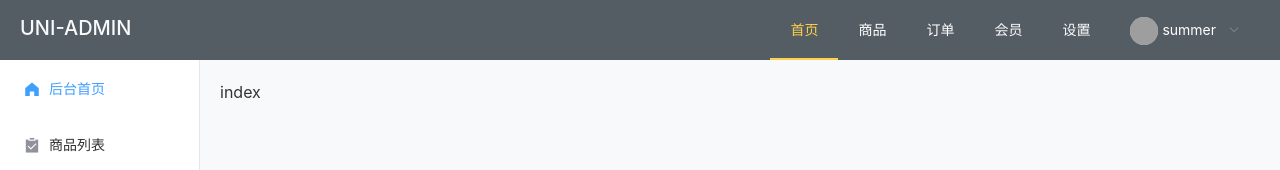
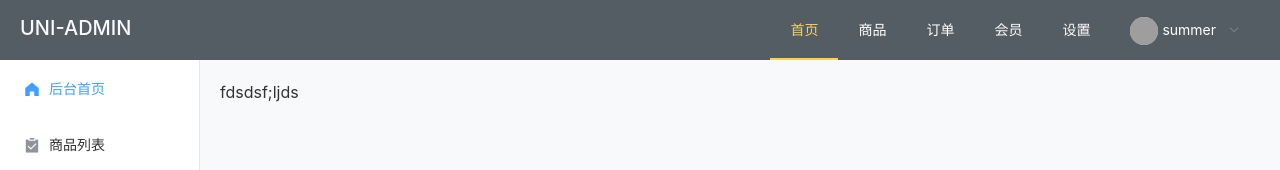
Before and after one commit to xuan-123/myBack-ststem, a Vue app: page /login#/index in a window 1280 px wide. Shown: the top 170 px of the page. Built offline with nearby package versions, Linux system fonts and the light colour scheme; grey boxes are pictures that could not be loaded.

Commit message:
'indexback'

```diff
--- a/src/views/index/Index.vue
+++ b/src/views/index/Index.vue
@@ -1,3 +1,5 @@
 <template>
-    <div>index</div>
+    <div>
+        fdsdsf;ljds
+    </div>
 </template>
```
